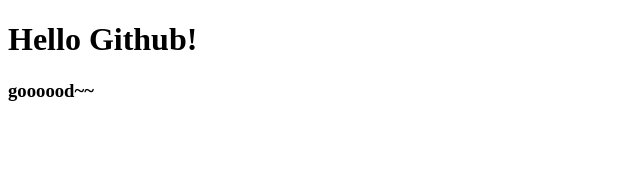
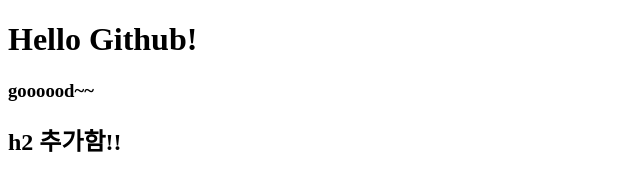
Before and after one commit to Min-7922/github_test, a plain HTML site: page index.html in a window 1280 px wide. Shown: the whole page, without its empty margins (0-640 px from the left). Drawn offline with Linux system fonts and the light colour scheme.

Commit message:
[update] h2를 추가함

```diff
--- a/index.html
+++ b/index.html
@@ -8,6 +8,8 @@
     <body>
         <h1>Hello Github!</h1>
         <h3>goooood~~</h3>
+
+        <h2>h2 추가함!!</h2>
     </body>
 
 </html>
```
